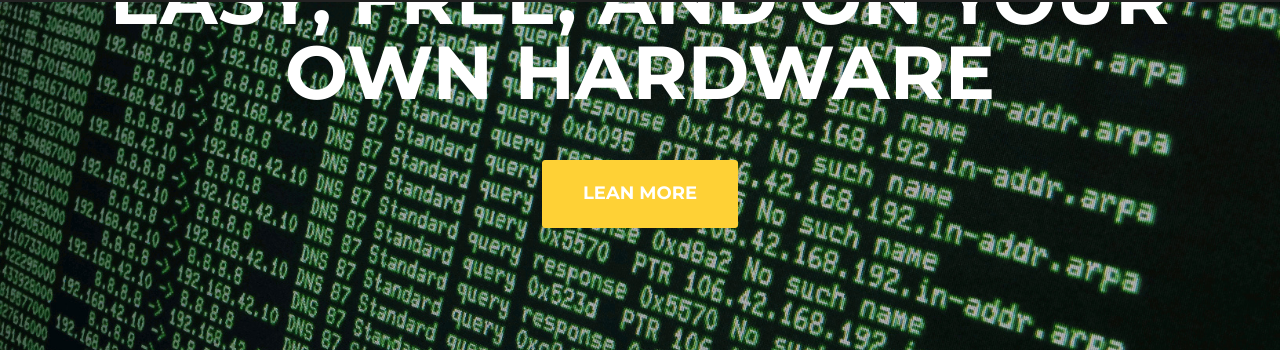
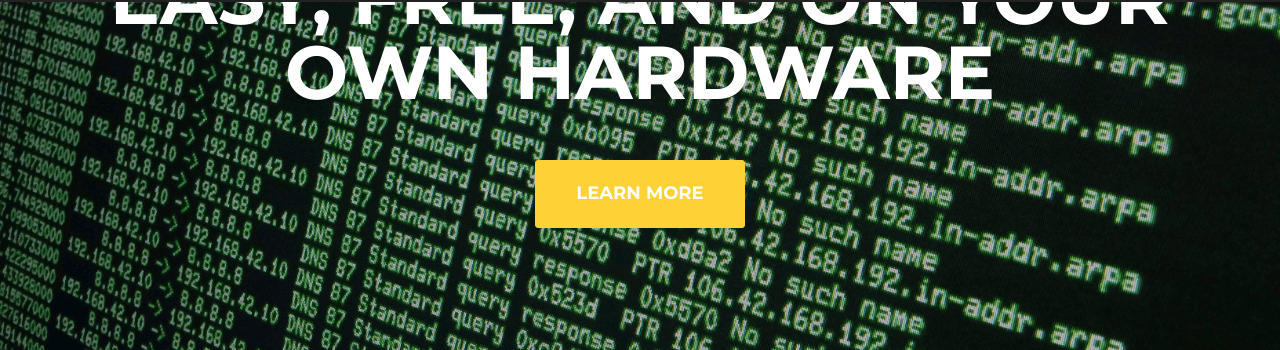
Before and after one commit to leonward/OpenFPC, a Jekyll site: the page built from index.html, in a window 1280 px wide and 900 px high, scrolled down 327 px. Shown: the part 78-428 px from the top of the window. Built offline with Jekyll 4.4.1, drawn with Linux system fonts in a browser that asks for light colours; some web fonts are replaced.

Commit message:
Fixed typo, updated link to install docs

```diff
--- a/_includes/header.html
+++ b/_includes/header.html
@@ -40,7 +40,7 @@
             <div class="intro-text">
                 <div class="intro-lead-in">Full Packet Capture</div>
                 <div class="intro-heading">Easy, free, and on your own hardware</div>
-                <a href="#features" class="page-scroll btn btn-xl">Lean More</a>
+                <a href="#features" class="page-scroll btn btn-xl">Learn More</a>
             </div>
         </div>
     </header>
--- a/_includes/install.html
+++ b/_includes/install.html
@@ -4,7 +4,7 @@
             <div class="row">
                 <div class="col-lg-12 text-center">
                     <h2 class="section-heading">Getting Started</h2>
-                    <h3 class="section-subheading text-muted">Installation overview.<br>Looking for more detailed instructions? Check the /docs folder or <a href="https://github.com/leonward/OpenFPC/blob/master/docs/INSTALL"> here </a></h3>
+                    <h3 class="section-subheading text-muted">Installation overview.<br>Looking for more detailed instructions? Check the /docs folder or <a href="https://github.com/leonward/OpenFPC/blob/master/docs/INSTALL.md"> here </a></h3>
                 </div>
             </div>
             <div class="row">
@@ -66,7 +66,7 @@
                 </div>
                 <div class="col-lg-12 text-center">
                     <br>
-                    <h3 class="section-subheading text-muted"> Looking for more detailed installation instructions? <br> Check out the /docs/ folder or <a href='https://github.com/leonward/OpenFPC/blob/master/docs/INSTALL'> here </a></h3>
+                    <h3 class="section-subheading text-muted"> Looking for more detailed installation instructions? <br> Check out the /docs/ folder or <a href='https://github.com/leonward/OpenFPC/blob/master/docs/INSTALL.md'> here </a></h3>
                 </div>
             </div>
         </div>
```
